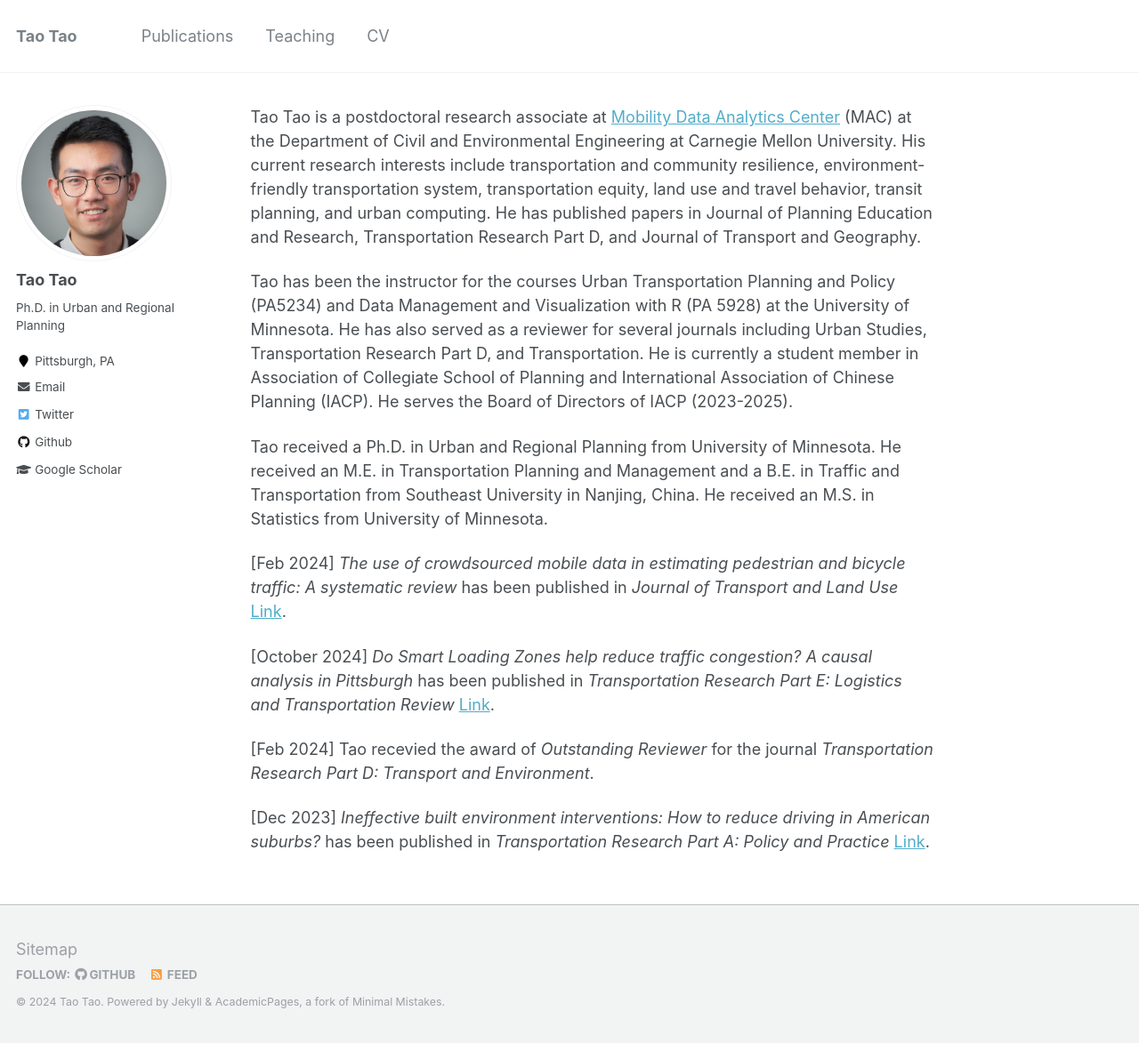
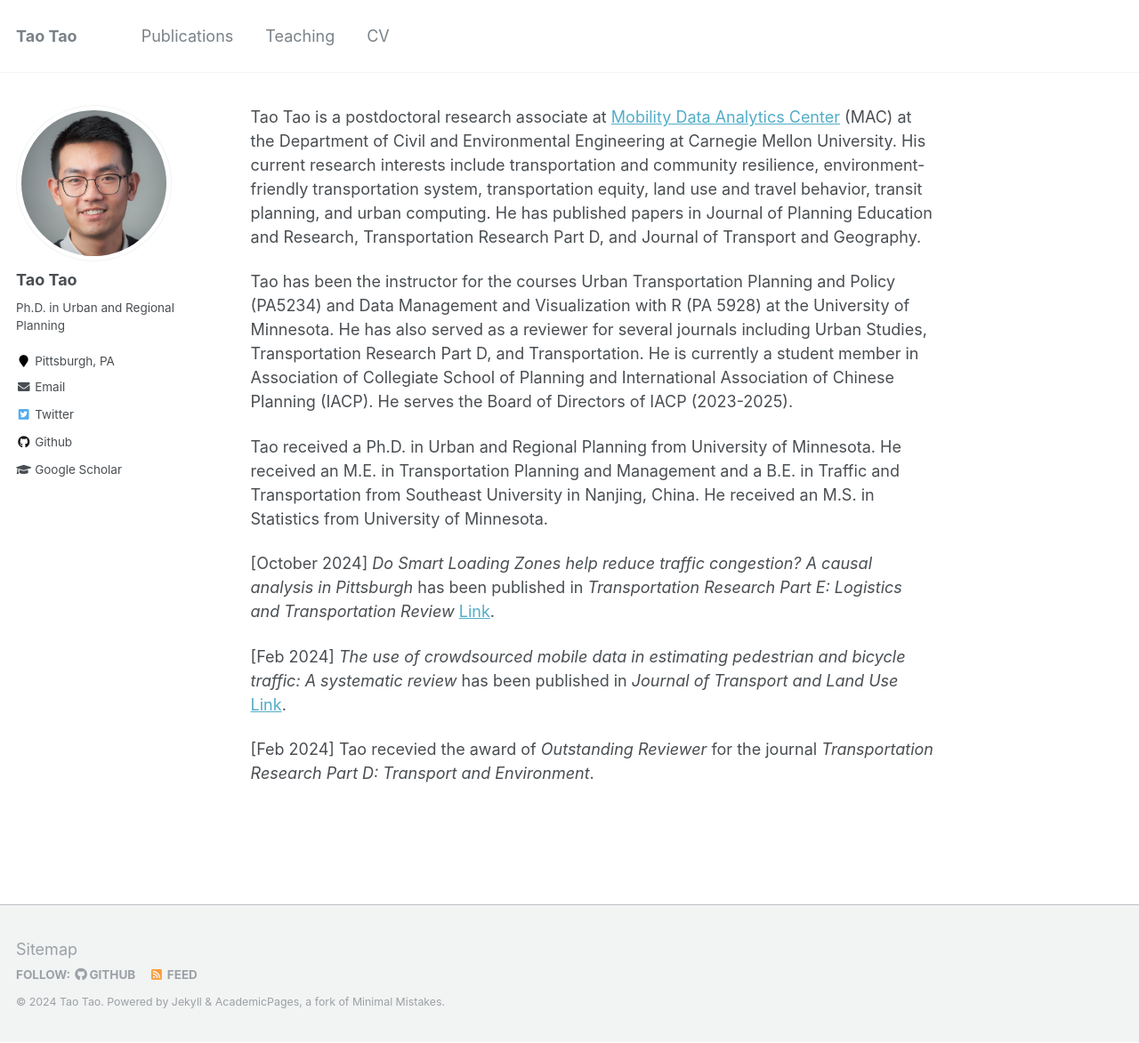
Before and after one commit to vtao1989/blog, a Jekyll site: the page built from _pages/about.md, in a window 1280 px wide and 1173 px high. Shown: the whole window at 89% size. Built offline with Jekyll 4.4.1, drawn with Linux system fonts in a browser that asks for light colours.

Commit message:
Update publications in about page with new and revised entries

```diff
--- a/_pages/about.md
+++ b/_pages/about.md
@@ -14,10 +14,8 @@ Tao has been the instructor for the courses Urban Transportation Planning and Po
 
 Tao received a Ph.D. in Urban and Regional Planning from University of Minnesota. He received an M.E. in Transportation Planning and Management and a B.E. in Traffic and Transportation from Southeast University in Nanjing, China. He received an M.S. in Statistics from University of Minnesota.
 
+[October 2024] *Do Smart Loading Zones help reduce traffic congestion? A causal analysis in Pittsburgh* has been published in *Transportation Research Part E: Logistics and Transportation Review* [Link](https://doi.org/10.1016/j.tra.2023.103924).
+
 [Feb 2024] *The use of crowdsourced mobile data in estimating pedestrian and bicycle traffic: A systematic review* has been published in *Journal of Transport and Land Use* [Link](https://doi.org/10.1016/j.tre.2024.103796).
 
-[October 2024] *Do Smart Loading Zones help reduce traffic congestion? A causal analysis in Pittsburgh* has been published in *Transportation Research Part E: Logistics and Transportation Review* [Link](https://doi.org/10.1016/j.tra.2023.103924).
-
 [Feb 2024] Tao recevied the award of *Outstanding Reviewer* for the journal *Transportation Research Part D: Transport and Environment*.
-
-[Dec 2023] *Ineffective built environment interventions: How to reduce driving in American suburbs?* has been published in *Transportation Research Part A: Policy and Practice* [Link](https://doi.org/10.1016/j.tra.2023.103924).
```
